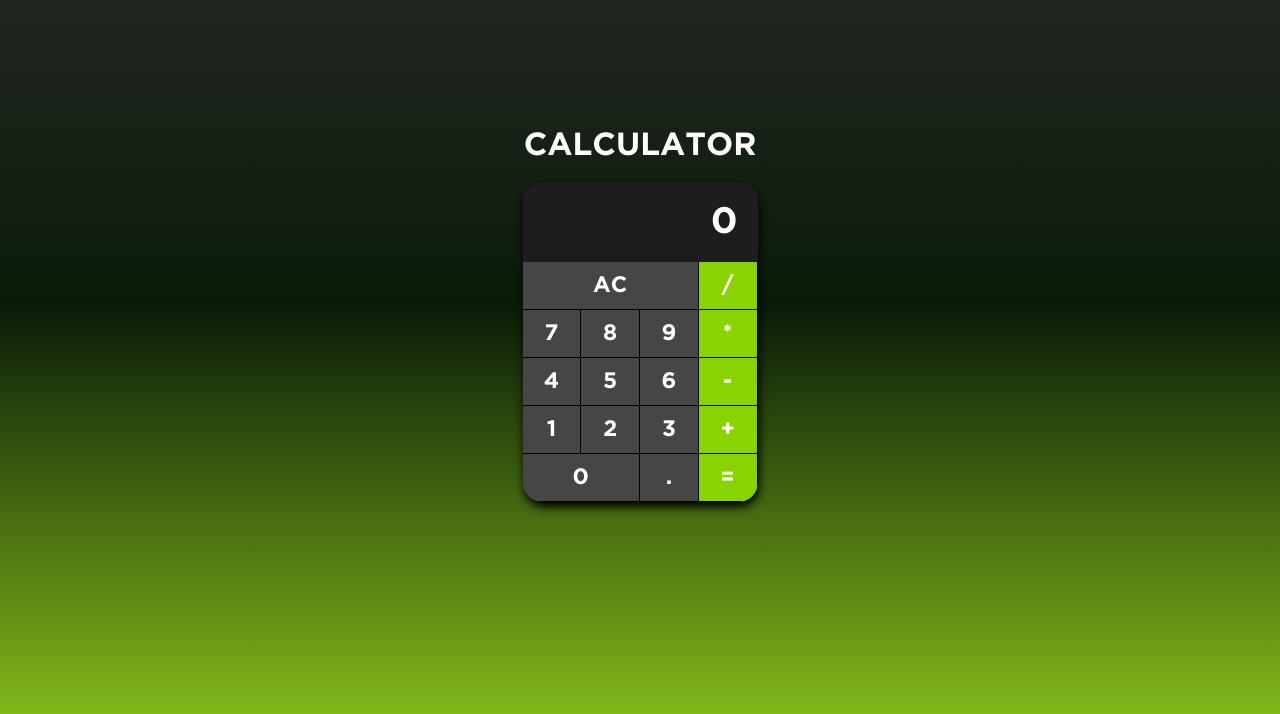
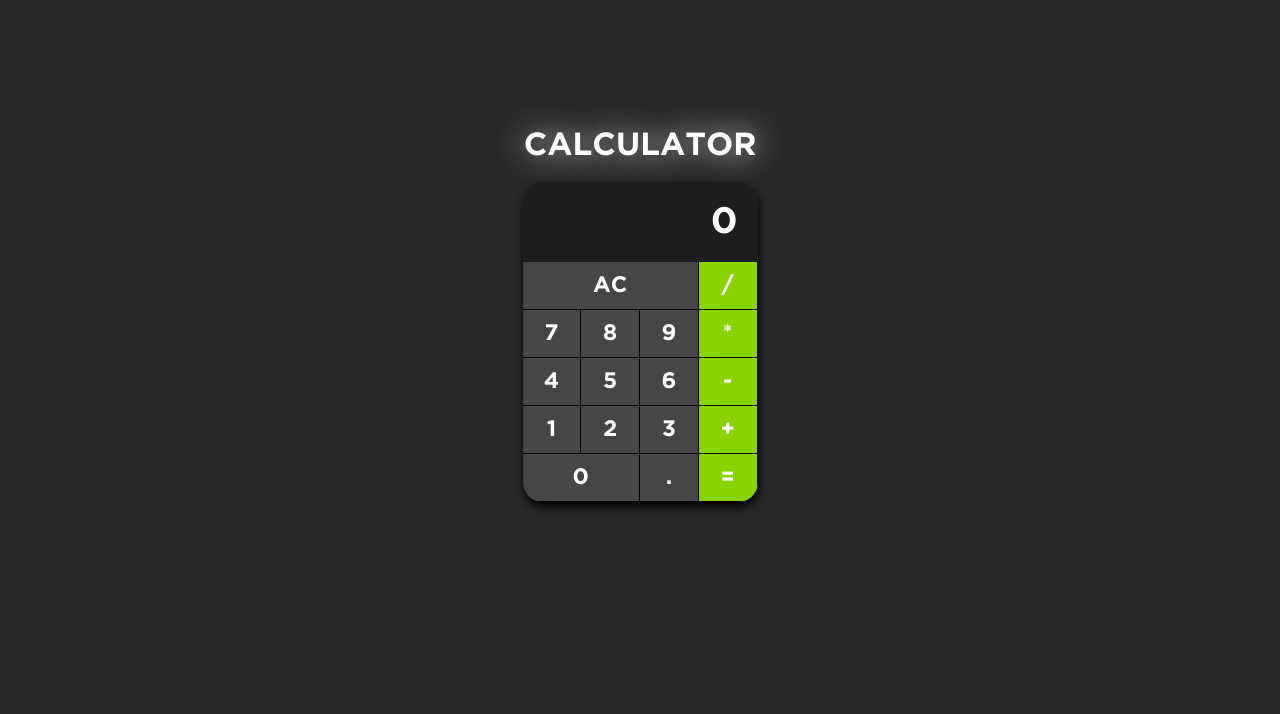
Before and after one commit to galenomoon/Calculator_React, a React (Create React App) app: page / in a window 1280 px wide. Shown: the part 102-816 px from the top of the page. Built offline with nearby package versions, Linux system fonts and the light colour scheme.

Commit message:
Adding animation with CSS

```diff
--- a/src/components/Button.css
+++ b/src/components/Button.css
@@ -10,7 +10,7 @@
   border-right: var(--border-button);
   border-bottom: var(--border-button);
   outline: none;
-  transition: 0.2s;
+  transition: 0.5s;
   color: white;
 }
 
@@ -18,9 +18,11 @@
   background-color: rgb(0, 0, 0);
 }
 .button:hover {
-  transition: 0.3s;
+  transition: 0.2s;
   background-color: rgb(55, 55, 55);
   text-shadow: 0px 0px 5px white;
+  transform: scale(1.03);
+  box-shadow: 1px 3px 10px rgb(17, 17, 17);;
 }
 
 .button.double {
--- a/src/index.css
+++ b/src/index.css
@@ -13,6 +13,6 @@ body {
   align-items: center;
   text-align: center;
   color: white;
-  background: linear-gradient(to bottom, rgb(41, 41, 41),rgb(10, 28, 8), rgb(128, 183, 26));
-  /* background:rgb(128, 183, 26); */
+  /* background: linear-gradient(to bottom, rgb(41, 41, 41),rgb(10, 28, 8), rgb(128, 183, 26)); */
+  background:rgb(41, 41, 41);
 }
--- a/src/main/Calculator.css
+++ b/src/main/Calculator.css
@@ -1,18 +1,31 @@
-.calculator{
+.calculator {
   height: 320px;
   width: 235px;
   border-radius: 5px;
   overflow: hidden;
-    display:grid;
+  display: grid;
   grid-template-columns: repeat(4, 25%);
   grid-template-rows: 1fr 48px 48px 48px 48px 48px;
-    box-shadow: 1px 5px 10px black;;
+  box-shadow: 1px 5px 10px black;
   transition: 0.3s;
   border-radius: 20px;
 }
 
-.calculator:hover{
-    box-shadow: -5px 10px 20px black;;
+.calculator:hover {
+  box-shadow: -5px 10px 20px black;
   transition: 0.3s;
-    transform: scale(1.05)
+  transform: scale(1.07);
 }
+h1 {
+  animation: light 1s alternate infinite;
+}
+
+@keyframes light {
+  from {
+    text-shadow: 0px 0px 0px rgba(255, 255, 255, 0);
+  }
+
+  to {
+    text-shadow: 0px 0px 35px white;
+  }
+}
```
Lines whose indentation alone changed are shown as unchanged.
